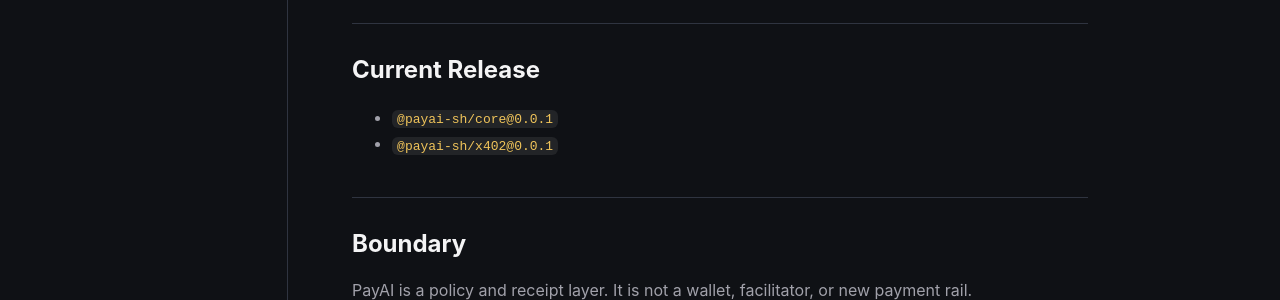
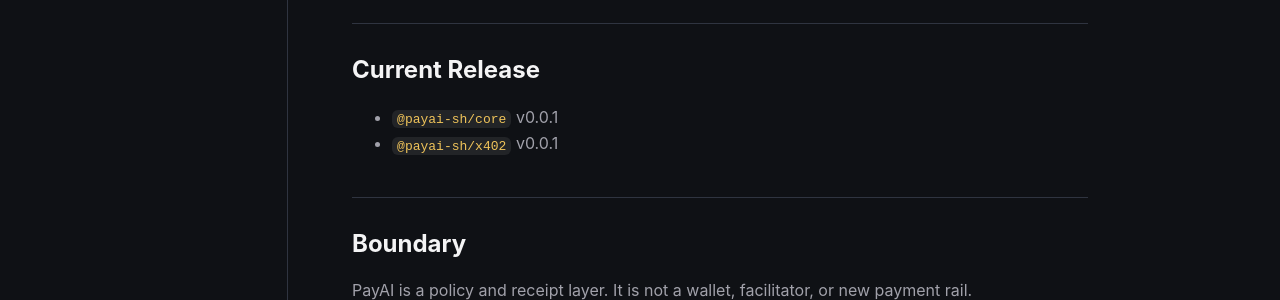
Before and after one commit to jerrywang33/payai-sh, a Jekyll site: the page built from docs/index.md, in a window 1280 px wide and 900 px high, scrolled down 601 px. Shown: the part 516-816 px from the top of the window. Built offline with Jekyll 4.4.1, drawn with Linux system fonts in a browser that asks for light colours.

Commit message:
docs: avoid package version email obfuscation

```diff
--- a/docs/index.html
+++ b/docs/index.html
@@ -64,8 +64,8 @@
 
         <h2>Current Release</h2>
         <ul>
-          <li><code>@payai-sh/core@0.0.1</code></li>
-          <li><code>@payai-sh/x402@0.0.1</code></li>
+          <li><code>@payai-sh/core</code> v0.0.1</li>
+          <li><code>@payai-sh/x402</code> v0.0.1</li>
         </ul>
 
         <h2>Boundary</h2>
--- a/docs/index.md
+++ b/docs/index.md
@@ -41,8 +41,8 @@
 
 ## Current Release
 
-- `@payai-sh/core@0.0.1`
-- `@payai-sh/x402@0.0.1`
+- `@payai-sh/core` v0.0.1
+- `@payai-sh/x402` v0.0.1
 
 ## Boundary
 
```
